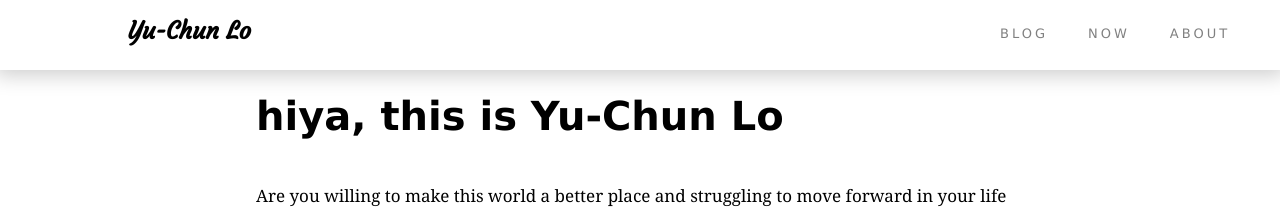
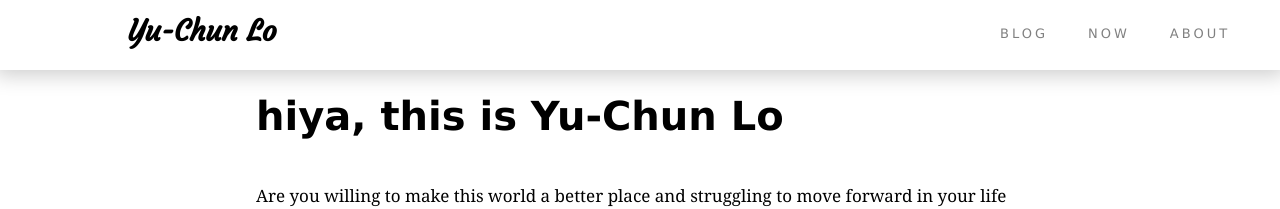
Before and after one commit to yuchunlo/yuchunlo.github.io, a Jekyll site: the page built from index.html, in a window 1280 px wide. Shown: the top 209 px of the page. Built offline with Jekyll 4.4.1, drawn with Linux system fonts in a browser that asks for light colours; nearby versions of some CDN libraries.

Commit message:
Update main.css

```diff
--- a/css/main.css
+++ b/css/main.css
@@ -68,7 +68,7 @@ ul.dashed > li:before {
 .main-nav #brand {
   text-align: center;
   font-family: 'Courgette', cursive;
-  font-size: 29px;
+  font-size: 24px;
   padding-top: 17px;
   font-weight: bold;
 }
@@ -76,14 +76,14 @@ ul.dashed > li:before {
   .main-nav #brand {
     float: left;
     padding-left: 10%;
-    font-size: 24px;
+    font-size: 29px;
   }
 }
 @media only screen and (min-width: 980px) {
   .main-nav #brand {
     float: left;
     padding-left: 10%;
-    font-size: 24px;
+    font-size: 29px;
   }
 }
 .main-nav ul {
```
